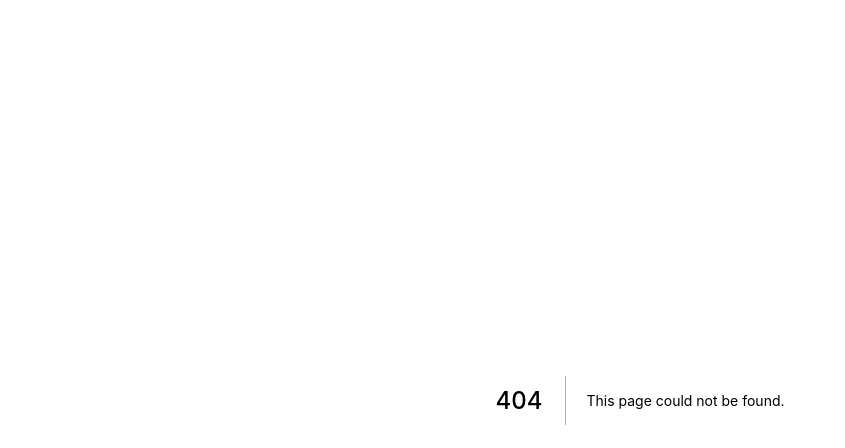
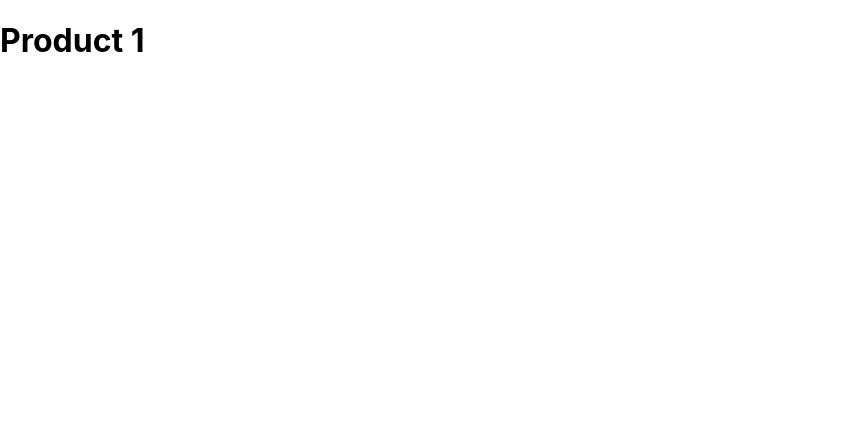
Before and after one commit to AdithyanKP/Next-js-Routing, a Next.js app: page /product/1 in a window 1280 px wide. Before the commit this address had no page. Shown: the top 448 px of the page, without its empty margins (0-845 px from the left). Built offline with nearby package versions, Linux system fonts and the light colour scheme.

Commit message:
Deep nested route

```diff
--- /dev/null
+++ b/pages/product/[productId]/index.js
@@ -0,0 +1,14 @@
+import { useRouter } from "next/router";
+
+//product Details page
+const productDetail = () => {
+  const router = useRouter();
+  const productid = router.query.productId; //getting product Id
+  return (
+    <div>
+      <h1>Product {productid}</h1>
+    </div>
+  );
+};
+
+export default productDetail;
```
Also changed, not shown: pages/product/[productId]/review/[reviewId]/index.js (added, +14 -0 lines), pages/product/[productId]/review/index.js (added, +10 -0 lines).
